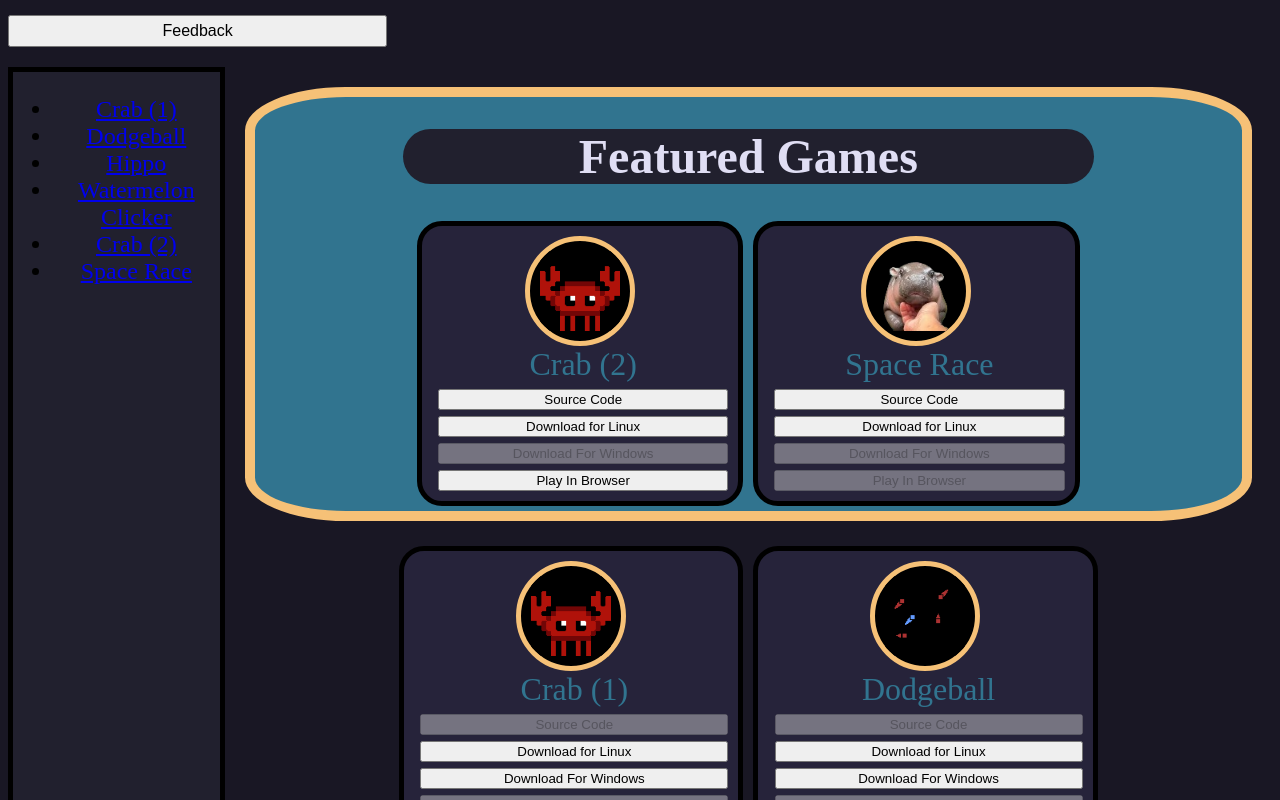
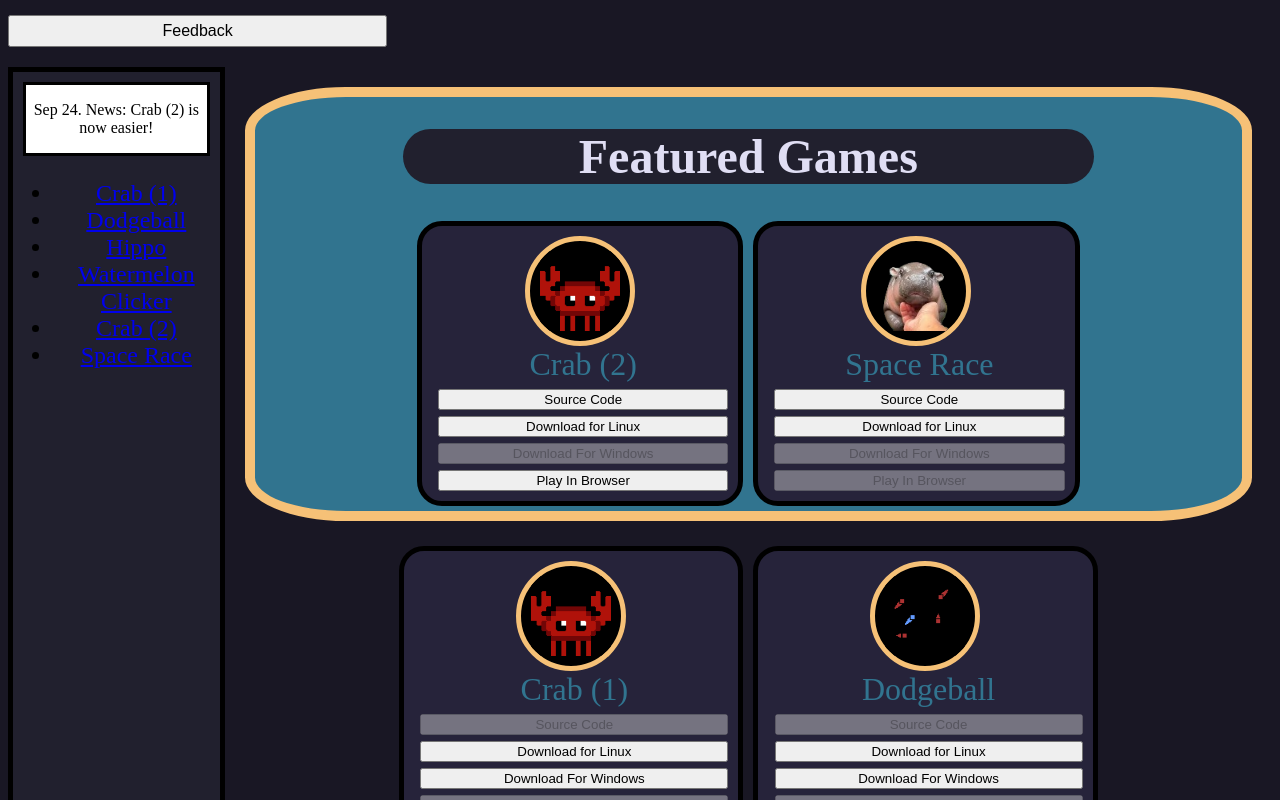
Before and after one commit to AndrewGalvez/andrewgalvez.github.io, a React (Create React App) app: page / in a window 1280 px wide. Shown: the top 800 px of the page. Built offline with nearby package versions, Linux system fonts and the light colour scheme.

Commit message:
add news

```diff
--- a/public/games.json
+++ b/public/games.json
@@ -1,4 +1,6 @@
-[
+{
+"news": "Sep 24. News: Crab (2) is now easier!",
+"data": [
   {
     "name": "Crab (1)",
     "imgpath": "/images/crab.png",
@@ -58,3 +60,4 @@
 
   }
 ]
+}
--- a/src/App.css
+++ b/src/App.css
@@ -211,3 +211,9 @@ html {
 .feedback-panel-right > h3 {
   margin: 0px;
 }
+
+.sidebar-news {
+  border: 3px solid black;
+  background-color: white;
+  margin: 10px;
+}
--- a/src/App.js
+++ b/src/App.js
@@ -46,9 +46,13 @@ function GameBox({ gamedata }) {
 function GameBoxesWrapper({games_data}) {
   return (
     <div className="game-boxes-wrapper">
-      {games_data.map((game, i) => <GameBox gamedata={game}/>)}
+      {games_data.map((game, i) => <GameBox gamedata={game} key={i}/>)}
     </div>);
 };
+
+function SidebarNews({news}) {
+  return (<div className="sidebar-news"><p>{news}</p></div>);
+}
 
 function SidebarSearchPrompt({searchTerm}) {
   return (<input placeholder="Find a game..." value={searchTerm}/>);
@@ -62,10 +66,10 @@ function SidebarItemList({games_data}) {
   );
 }
 
-function Sidebar({data}) {
+function Sidebar({data, news}) {
  return (<div className="sidebar">
    {/* <p><b>Search</b></p> <SidebarSearchPrompt/>  */}
-   <SidebarItemList games_data={data}/> </div>);
+   <SidebarNews news={news}/><SidebarItemList games_data={data}/> </div>);
 }
 
 function Header({setFeedback}) {
@@ -117,10 +121,11 @@ function FeaturedGames({gamesdata}) {
 
 function App() {
   const [games_data, setGamesData] = useState([]);
+  const [news, setNews] = useState("");
   useEffect(() => {
     fetch(process.env.PUBLIC_URL + '/games.json')
       .then(res => res.json())
-      .then(data => setGamesData(data))
+      .then(data => {setGamesData(data.data); setNews(data.news)})
   }, []);
 
   const [isFeedbackDisplayed, setIsFeedbackDisplayed] = useState(false);
@@ -133,7 +138,7 @@ function App() {
     <Header setFeedback={()=>{setIsFeedbackDisplayed(!isFeedbackDisplayed);}}/>
     {isFeedbackDisplayed && <FeedbackPanel runSendFeedback={sendFeedback}/>}
     <div className="mainwrapper">
-    <Sidebar data={games_data}/>
+    <Sidebar data={games_data} news={news}/>
     <div className="gameswrapper">
     <FeaturedGames gamesdata={games_data}/>
     <GameBoxesWrapper className="game-boxes-wrapper" games_data={games_data}/>
```
